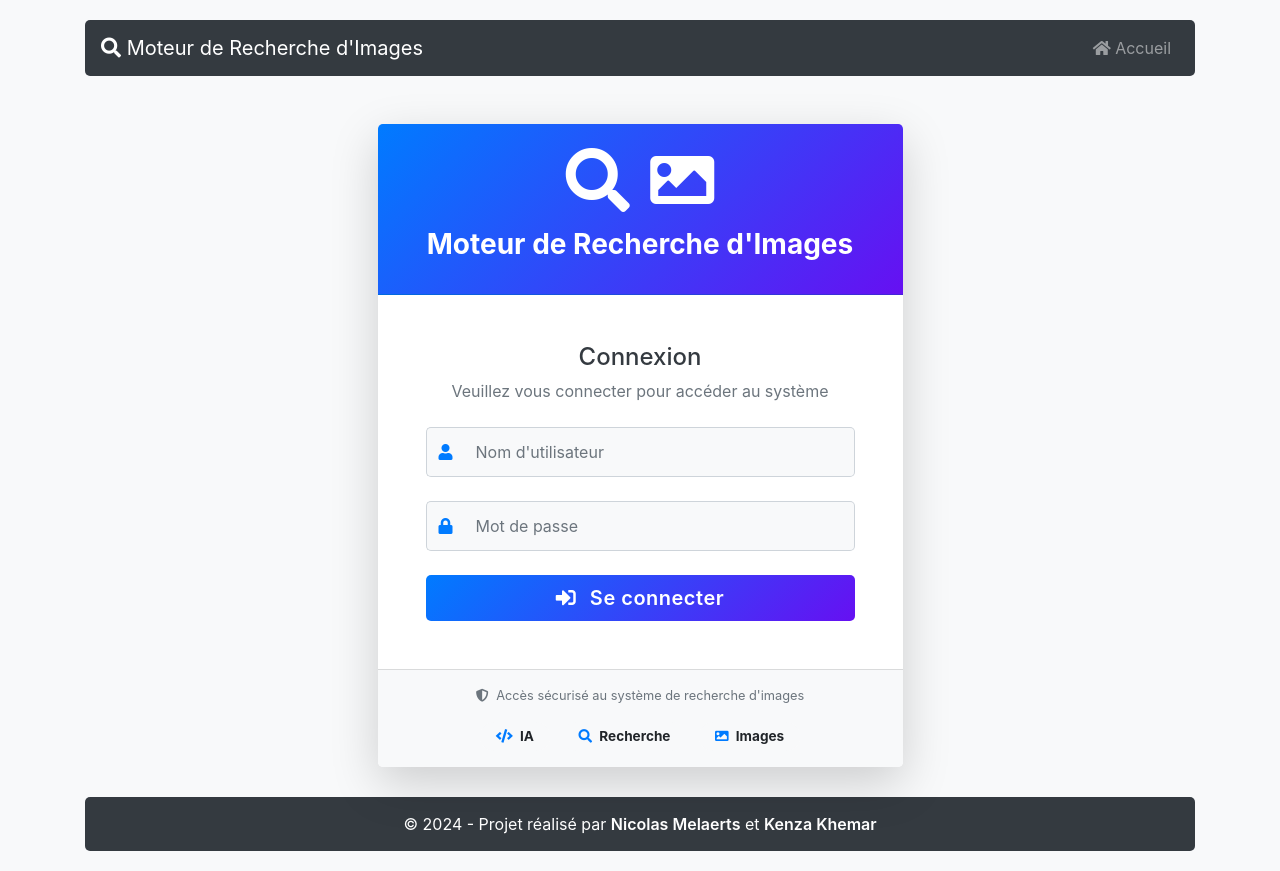
After one commit to NicolasMelaerts/ML-DL-for-Multimedia-Retrieval, a Flask app: page /login in a window 1280 px wide. The commit adds this page. Run offline with Flask 3, Linux system fonts and the light colour scheme; parts of the project's set-up code (start-up, migrations or seed data) failed here and were passed over; some libraries are stand-ins or nearby versions.

Commit message:
Ajout sécurité avec interface de connexion

```diff
--- a/SaaS/app.py
+++ b/SaaS/app.py
@@ -5,6 +5,10 @@ Application principale Flask
 
 import os
 import sys
+from functools import wraps
+from flask import Flask, render_template, redirect, url_for, request, jsonify, send_from_directory, flash, session
+from flask_login import LoginManager, UserMixin, login_user, logout_user, login_required, current_user
+from werkzeug.security import generate_password_hash, check_password_hash
 
 # Ajouter le chemin DESKTOP_APP au PYTHONPATH
 desktop_app_path = '/opt/DESKTOP_APP'
@@ -12,19 +16,84 @@ if desktop_app_path not in sys.path:
     sys.path.append(desktop_app_path)
 
 # Maintenant vous pouvez importer les modules de DESKTOP_APP
-from flask import Flask, render_template, redirect, url_for, request, jsonify, send_from_directory
 from routes.text_search import text_search_bp
 from routes.descriptors import descriptors_bp
 from routes.display import display_bp
 from routes.search import search_bp
 from routes.deep_search import deep_search_bp
-import os
 import requests
 
 app = Flask(__name__)
 
 # Définir une clé secrète pour l'application
 app.config['SECRET_KEY'] = 'une_cle_secrete_tres_difficile_a_deviner'
+
+# Configuration Flask-Login
+login_manager = LoginManager()
+login_manager.init_app(app)
+login_manager.login_view = 'login'
+
+# Classe utilisateur simple pour l'authentification
+class User(UserMixin):
+    def __init__(self, id, username, password):
+        self.id = id
+        self.username = username
+        self.password_hash = password
+
+# Utilisateur unique (à remplacer par une base de données dans un environnement de production)
+users = {
+    'admin': User(1, 'admin', generate_password_hash('password123'))
+}
+
+@login_manager.user_loader
+def load_user(user_id):
+    for user in users.values():
+        if user.id == int(user_id):
+            return user
+    return None
+
+# Routes d'authentification
+@app.route('/login', methods=['GET', 'POST'])
+def login():
+    if current_user.is_authenticated:
+        return redirect(url_for('home'))
+
+    if request.method == 'POST':
+        username = request.form.get('username')
+        password = request.form.get('password')
+
+        if username in users and check_password_hash(users[username].password_hash, password):
+            login_user(users[username])
+            next_page = request.args.get('next')
+            return redirect(next_page or url_for('home'))
+        else:
+            flash('Identifiants incorrects', 'danger')
+
+    return render_template('login.html')
+
+@app.route('/logout')
+@login_required
+def logout():
+    logout_user()
+    return redirect(url_for('login'))
+
+# Décorateur personnalisé pour exclure le service Vasarely de l'authentification
+def login_required_except_vasarely(f):
+    @wraps(f)
+    def decorated_function(*args, **kwargs):
+        if request.endpoint in ['vasarely', 'generate_vasarely'] or request.path.startswith('/vasarely'):
+            return f(*args, **kwargs)
+        return login_required(f)(*args, **kwargs)
+    return decorated_function
+
+# Appliquer le décorateur personnalisé à toutes les routes sauf login et vasarely
+@app.before_request
+def before_request():
+    if request.endpoint in ['login', 'logout', 'vasarely', 'generate_vasarely', 'static'] or request.path.startswith('/vasarely'):
+        return
+
+    if not current_user.is_authenticated:
+        return redirect(url_for('login', next=request.url))
 
 # Enregistrement des blueprints
 app.register_blueprint(text_search_bp, url_prefix='/text_search')
--- a/SaaS/requirements.txt
+++ b/SaaS/requirements.txt
@@ -1,4 +1,5 @@
 flask
+flask-login
 sentence-transformers
 numpy
 pillow
--- a/SaaS/templates/base.html
+++ b/SaaS/templates/base.html
@@ -154,6 +154,11 @@
                     <li class="nav-item">
                         <a class="nav-link" href="/"><i class="fas fa-home"></i> Accueil</a>
                     </li>
+                    {% if current_user.is_authenticated %}
+                    <li class="nav-item">
+                        <a class="nav-link" href="{{ url_for('logout') }}"><i class="fas fa-sign-out-alt"></i> Déconnexion</a>
+                    </li>
+                    {% endif %}
                 </ul>
             </div>
         </nav>
--- /dev/null
+++ b/SaaS/templates/login.html
@@ -0,0 +1,128 @@
+{% extends "base.html" %}
+
+{% block content %}
+<div class="container mt-5">
+    <div class="row justify-content-center">
+        <div class="col-md-6">
+            <div class="card shadow-lg border-0 rounded-lg">
+                <div class="card-header text-center bg-gradient-primary py-4" style="background: linear-gradient(135deg, #007bff, #6610f2);">
+                    <div class="mb-3">
+                        <i class="fas fa-search fa-4x text-white"></i>
+                        <i class="fas fa-image fa-4x text-white ml-3"></i>
+                    </div>
+                    <h3 class="text-white font-weight-bold">Moteur de Recherche d'Images</h3>
+                </div>
+                <div class="card-body p-5">
+                    <div class="text-center mb-4">
+                        <h4 class="text-dark mb-2">Connexion</h4>
+                        <p class="text-muted">Veuillez vous connecter pour accéder au système</p>
+                    </div>
+
+                    {% with messages = get_flashed_messages(with_categories=true) %}
+                        {% if messages %}
+                            {% for category, message in messages %}
+                                <div class="alert alert-{{ category }} alert-dismissible fade show" role="alert">
+                                    {{ message }}
+                                    <button type="button" class="close" data-dismiss="alert" aria-label="Close">
+                                        <span aria-hidden="true">&times;</span>
+                                    </button>
+                                </div>
+                            {% endfor %}
+                        {% endif %}
+                    {% endwith %}
+
+                    <form method="POST" class="needs-validation" novalidate>
+                        <div class="form-group mb-4">
+                            <div class="input-group">
+                                <div class="input-group-prepend">
+                                    <span class="input-group-text bg-light border-right-0">
+                                        <i class="fas fa-user text-primary"></i>
+                                    </span>
+                                </div>
+                                <input type="text" class="form-control border-left-0 bg-light"
+                                       id="username" name="username" placeholder="Nom d'utilisateur" required>
+                            </div>
+                        </div>
+                        <div class="form-group mb-4">
+                            <div class="input-group">
+                                <div class="input-group-prepend">
+                                    <span class="input-group-text bg-light border-right-0">
+                                        <i class="fas fa-lock text-primary"></i>
+                                    </span>
+                                </div>
+                                <input type="password" class="form-control border-left-0 bg-light"
+                                       id="password" name="password" placeholder="Mot de passe" required>
+                            </div>
+                        </div>
+                        <div class="d-grid">
+                            <button type="submit" class="btn btn-primary btn-block btn-lg py-2" style="background: linear-gradient(135deg, #007bff, #6610f2); border: none;">
+                                <i class="fas fa-sign-in-alt mr-2"></i> Se connecter
+                            </button>
+                        </div>
+                    </form>
+                </div>
+                <div class="card-footer text-center py-3" style="background-color: #f8f9fa;">
+                    <div class="small text-muted">
+                        <i class="fas fa-shield-alt mr-1"></i> Accès sécurisé au système de recherche d'images
+                    </div>
+                    <div class="mt-3">
+                        <span class="badge badge-light px-3 py-2 mr-2"><i class="fas fa-code text-primary mr-1"></i> IA</span>
+                        <span class="badge badge-light px-3 py-2 mr-2"><i class="fas fa-search text-primary mr-1"></i> Recherche</span>
+                        <span class="badge badge-light px-3 py-2"><i class="fas fa-image text-primary mr-1"></i> Images</span>
+                    </div>
+                </div>
+            </div>
+        </div>
+    </div>
+</div>
+
+<style>
+    .bg-gradient-primary {
+        background: linear-gradient(135deg, #007bff, #6610f2);
+    }
+    .card {
+        overflow: hidden;
+        border-radius: 10px;
+    }
+    .input-group-text {
+        border-radius: 5px 0 0 5px !important;
+    }
+    .form-control {
+        border-radius: 0 5px 5px 0 !important;
+        height: 50px;
+    }
+    .btn-primary {
+        border-radius: 5px;
+        font-weight: 600;
+        letter-spacing: 0.5px;
+        transition: all 0.3s;
+    }
+    .btn-primary:hover {
+        transform: translateY(-2px);
+        box-shadow: 0 5px 15px rgba(0, 123, 255, 0.4);
+    }
+    .badge {
+        font-size: 0.85rem;
+        border-radius: 20px;
+    }
+</style>
+
+<script>
+// Validation des formulaires Bootstrap
+(function() {
+  'use strict';
+  window.addEventListener('load', function() {
+    var forms = document.getElementsByClassName('needs-validation');
+    var validation = Array.prototype.filter.call(forms, function(form) {
+      form.addEventListener('submit', function(event) {
+        if (form.checkValidity() === false) {
+          event.preventDefault();
+          event.stopPropagation();
+        }
+        form.classList.add('was-validated');
+      }, false);
+    });
+  }, false);
+})();
+</script>
+{% endblock %}
```
